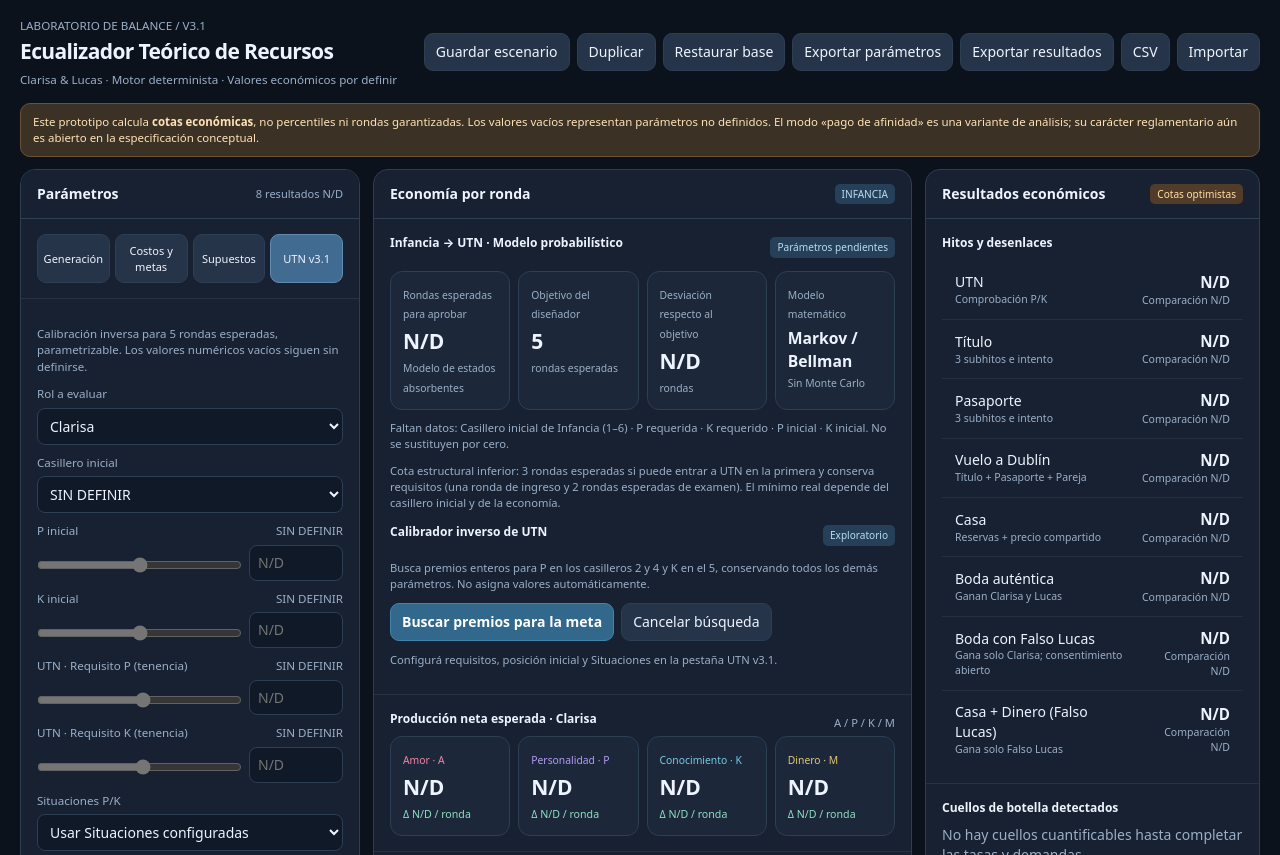
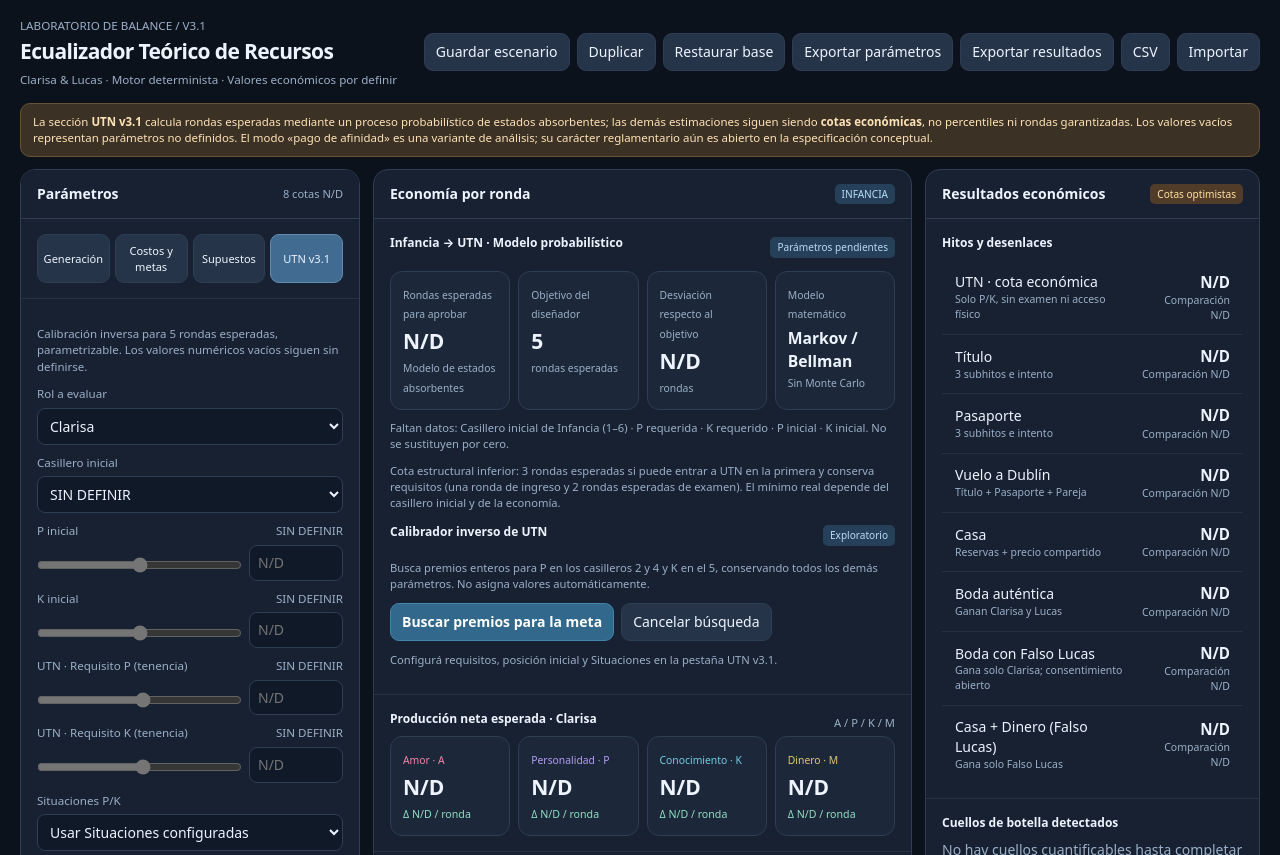
Before and after one commit to stgo-rodriguez/juego-clarisa-lucas, a plain HTML site: page laboratorio/v3/ecualizador.html in a window 1280 px wide. Shown: the top 855 px of the page. Drawn offline with Linux system fonts and the light colour scheme.

Commit message:
fix(v3.1): diferenciar duración probabilística de cota económica y limpiar propuestas obsoletas

```diff
--- a/laboratorio/v3/ecualizador.html
+++ b/laboratorio/v3/ecualizador.html
@@ -15,7 +15,7 @@
 <div class="actions">
 <button id="save">Guardar escenario</button><button id="duplicate">Duplicar</button><button id="reset">Restaurar base</button><button id="export">Exportar parámetros</button><button id="export-results">Exportar resultados</button><button id="export-csv">CSV</button><button id="import">Importar</button><input type="file" id="file-import" accept="application/json,.json">
 </div></header>
-<div class="notice">Este prototipo calcula <b>cotas económicas</b>, no percentiles ni rondas garantizadas. Los valores vacíos representan parámetros no definidos. El modo «pago de afinidad» es una variante de análisis; su carácter reglamentario aún es abierto en la especificación conceptual.</div>
+<div class="notice">La sección <b>UTN v3.1</b> calcula rondas esperadas mediante un proceso probabilístico de estados absorbentes; las demás estimaciones siguen siendo <b>cotas económicas</b>, no percentiles ni rondas garantizadas. Los valores vacíos representan parámetros no definidos. El modo «pago de afinidad» es una variante de análisis; su carácter reglamentario aún es abierto en la especificación conceptual.</div>
 <div class="layout">
 <aside class="panel ctrl">
 <div class="header"><h2>Parámetros</h2><span id="status">Inicializando…</span></div>
@@ -209,6 +209,7 @@ function renderProbabilistic(){
  explanation+='<p class="mini">Cota estructural inferior: 3 rondas esperadas si puede entrar a UTN en la primera y conserva requisitos (una ronda de ingreso y 2 rondas esperadas de examen). El mínimo real depende del casillero inicial y de la economía.</p>';
  $('prob-explain').innerHTML=explanation;
  if(calibrationResults)renderCalibration();
+ else {$('calibration-results').innerHTML='';$('calibration-badge').textContent='Exploratorio';}
 }
 function renderCalibration(){
  const res=calibrationResults;
@@ -268,7 +269,7 @@ function renderResults(){
    return '<div class="block"><div class="label-line"><b>'+esc(label.replaceAll('_',' '))+'</b><span class="mini">Saldo libre / persona</span></div>'+
       ['Clarisa','Lucas'].map(role=>'<div class="mini">'+role+': '+R.map(k=>'<span class="chip" style="color:'+colors[k]+'">'+k+': '+esc(pretty(bal[role][k]))+'</span>').join('')+'</div>').join('')+'</div>';
  }).join('');
- const labels=[['utn','UTN','Comprobación P/K'],['titulo','Título','3 subhitos e intento'],['pasaporte','Pasaporte','3 subhitos e intento'],['dublin','Vuelo a Dublín','Título + Pasaporte + Pareja'],['casa','Casa','Reservas + precio compartido'],['boda_autentica','Boda auténtica','Ganan Clarisa y Lucas'],['boda_con_falso','Boda con Falso Lucas','Gana solo Clarisa; consentimiento abierto'],['falso_lucas','Casa + Dinero (Falso Lucas)','Gana solo Falso Lucas']];
+ const labels=[['utn','UTN · cota económica','Solo P/K, sin examen ni acceso físico'],['titulo','Título','3 subhitos e intento'],['pasaporte','Pasaporte','3 subhitos e intento'],['dublin','Vuelo a Dublín','Título + Pasaporte + Pareja'],['casa','Casa','Reservas + precio compartido'],['boda_autentica','Boda auténtica','Ganan Clarisa y Lucas'],['boda_con_falso','Boda con Falso Lucas','Gana solo Clarisa; consentimiento abierto'],['falso_lucas','Casa + Dinero (Falso Lucas)','Gana solo Falso Lucas']];
  $('estimates').innerHTML=labels.map(([k,n,d])=>estimate(n,k,current,comparison,d)).join('');
  $('bottlenecks').innerHTML=current.cuellos.length?current.cuellos.slice(0,6).map(x=>'<div class="block"><div class="label-line"><b>'+esc(x.recurso)+' · '+esc(x.rol)+'</b><b>'+esc(fmtGoal(x.rondas))+'</b></div><div class="mini">'+esc(x.etapa)+'</div></div>').join(''):'<div class="muted">No hay cuellos cuantificables hasta completar las tasas y demandas.</div>';
  $('warnings').innerHTML=current.avisos.map(x=>'<li>'+esc(x)+'</li>').join('');
@@ -277,7 +278,7 @@ function renderResults(){
  $('deltas').innerHTML=labels.filter(([k])=>k==='utn'||k==='dublin'||k==='casa'||k==='boda_autentica'||k==='falso_lucas').map(([k,n])=>{
    const a=currentVals[k],b=oldVals[k];return '<div class="label-line block"><span>'+esc(n)+'</span><b>'+esc(Number.isFinite(a)&&Number.isFinite(b)?(a-b>0?'+':'')+pretty(a-b)+' rondas':'No comparable')+'</b></div>';
  }).join('');
- $('status').textContent=Object.values(current.estimaciones).filter(x=>x===null).length+' resultados N/D';
+ $('status').textContent=Object.values(current.estimaciones).filter(x=>x===null).length+' cotas N/D';
  renderProbabilistic();
 }
 function update(soft){
```
